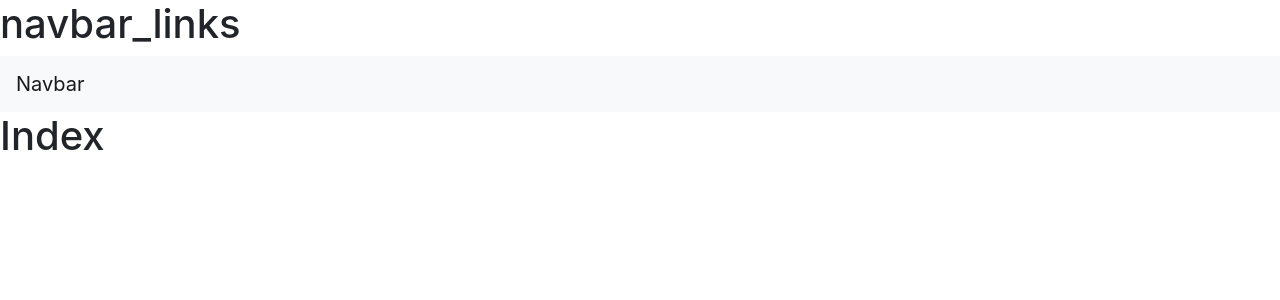
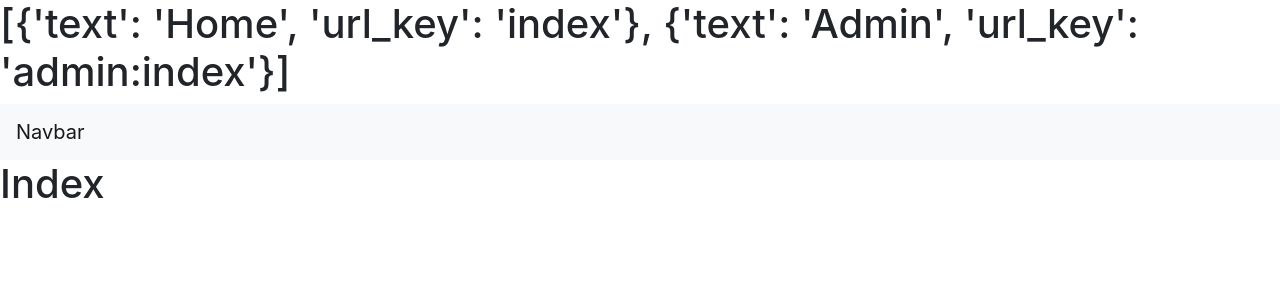
Before and after one commit to Riveascore/learning_users, a Django app: page / in a window 1280 px wide. Shown: the top 300 px of the page. Run offline with Django 3.2, Linux system fonts and the light colour scheme; some libraries are stand-ins or nearby versions.

Commit message:
Fix more issues

```diff
--- a/basic_app/templatetags/define_action.py
+++ b/basic_app/templatetags/define_action.py
@@ -8,16 +8,16 @@ def navbar_items(value=5):
     { 'text': 'Admin', 'url_key': 'admin:index' }
   ]
 
-  return "navbar_links"
+  return navbar_links
 
-# @register.simple_tag(name="register_item")
-# def register_item():
-#   return { 'text': 'Register', 'url_key': 'basic_app:register' }
+@register.simple_tag(name="register_item")
+def register_item():
+  return { 'text': 'Register', 'url_key': 'basic_app:register' }
 
-# @register.simple_tag(name="login_item")
-# def login_item():
-#   return { 'text': 'Login', 'url_key': 'basic_app:login' }
+@register.simple_tag(name="login_item")
+def login_item():
+  return { 'text': 'Login', 'url_key': 'basic_app:login' }
 
-# @register.simple_tag(name="logged_in")
-# def logged_in():
-#   return False
+@register.simple_tag(name="logged_in")
+def logged_in():
+  return False
--- a/templates/basic_app/base.html
+++ b/templates/basic_app/base.html
@@ -1,5 +1,4 @@
 <!DOCTYPE html>
-{% load define_action %}
 <html lang="en">
 <head>
   <meta charset="UTF-8">
@@ -8,7 +7,7 @@
   <link rel="stylesheet" href="https://stackpath.bootstrapcdn.com/bootstrap/4.5.2/css/bootstrap.min.css">
 </head>
 <body>
-  <h1>{% navbar_items %}</h1>
+
   {% include 'basic_app/navbar.html' %}
   {% block body_block %}
   {% endblock body_block %}
--- a/templates/basic_app/navbar.html
+++ b/templates/basic_app/navbar.html
@@ -1,4 +1,6 @@
 <!DOCTYPE html>
+{% load define_action %}
+<h1>{% navbar_items %}</h1>
 <nav class="navbar navbar-expand-lg navbar-light bg-light">
   <a class="navbar-brand" href="#">Navbar</a>
   <button class="navbar-toggler" type="button" data-toggle="collapse" data-target="#navbarSupportedContent" aria-controls="navbarSupportedContent" aria-expanded="false" aria-label="Toggle navigation">
```
